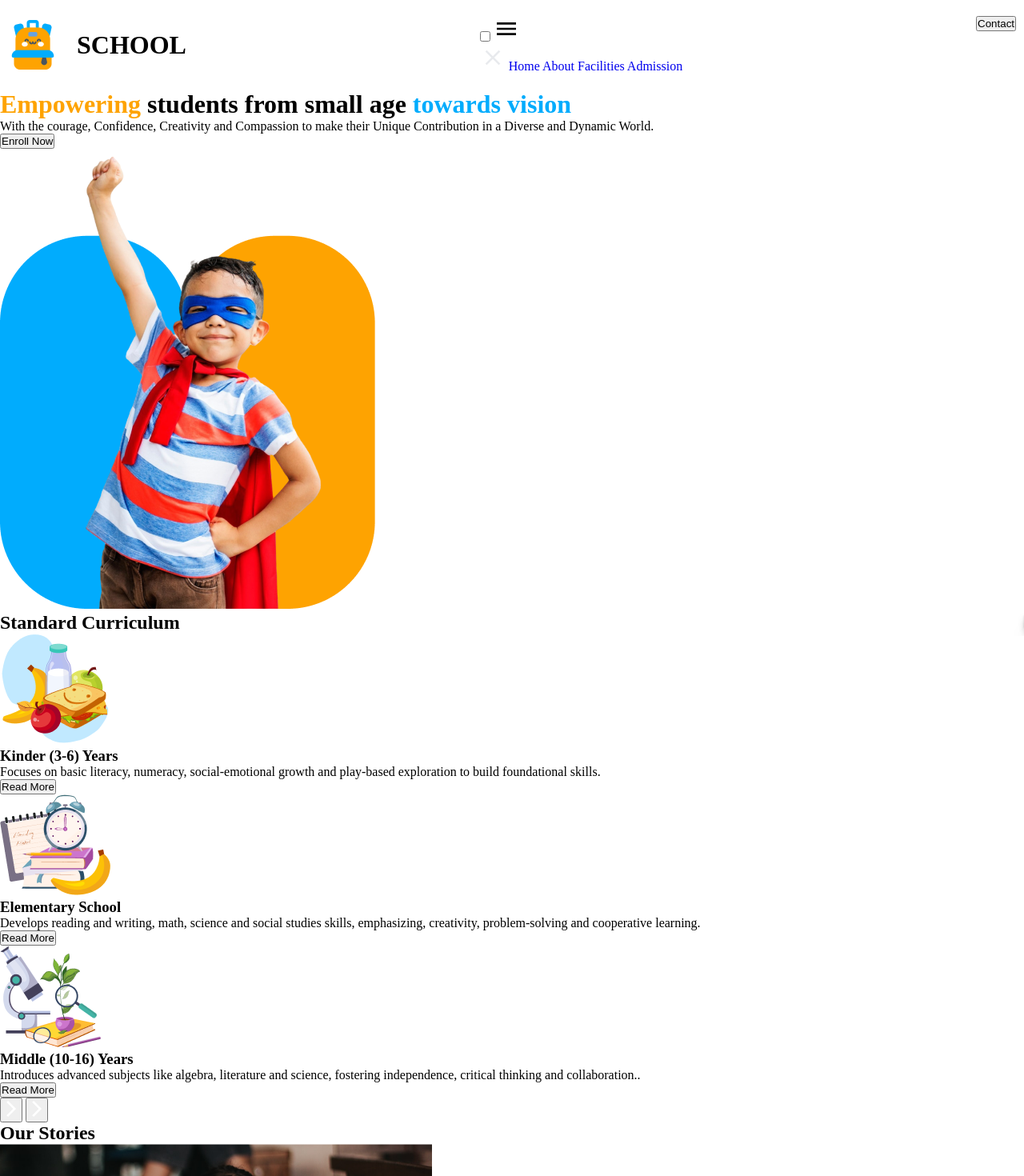
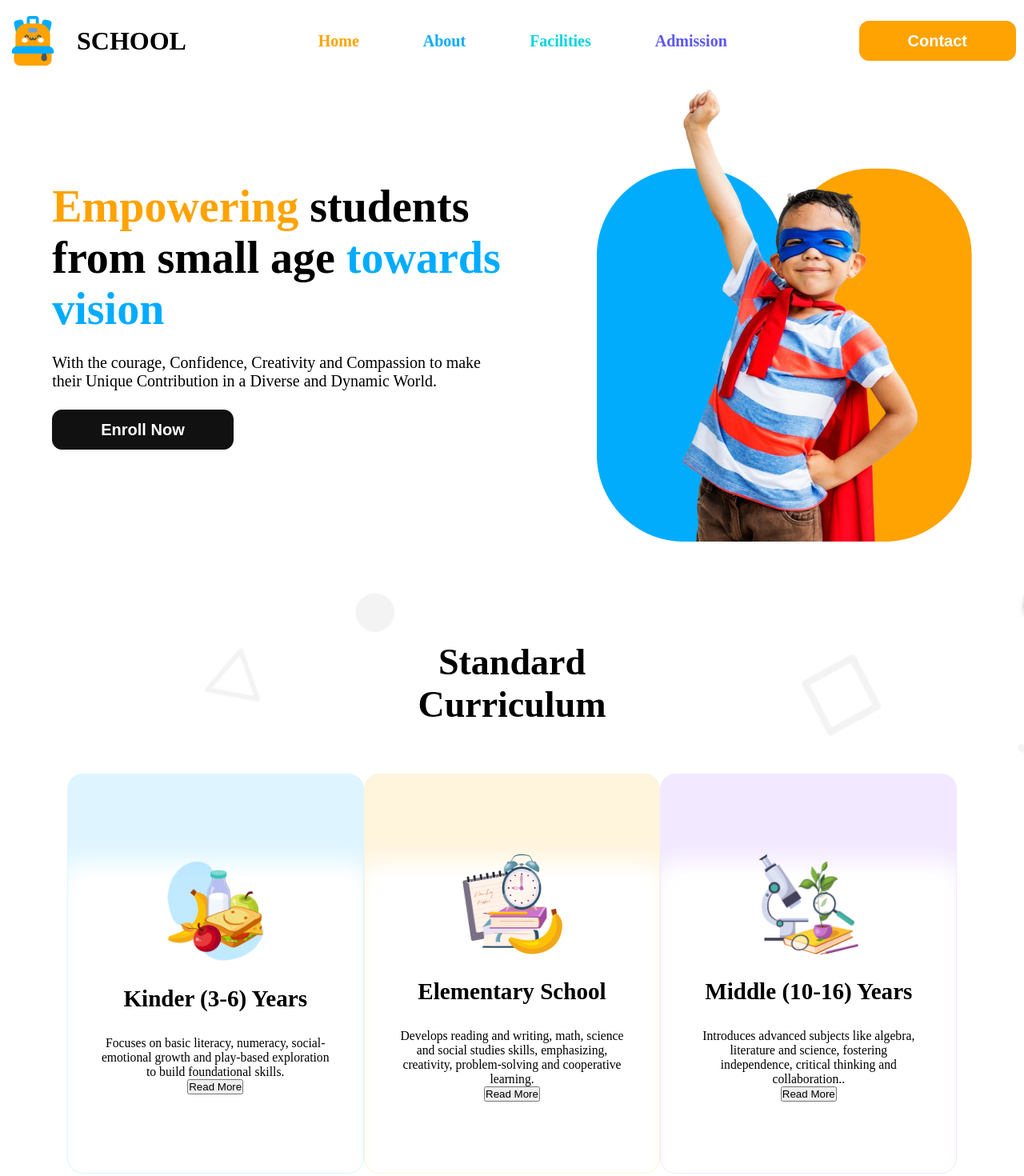
Before and after one commit to arjonghosh32/2nd-assing-repo, a plain HTML site: page index.html in a window 1280 px wide. Shown: the top 1470 px of the page at 80% size. Drawn offline with Linux system fonts and the light colour scheme.

Commit message:
5th time

```diff
--- a/style.css
+++ b/style.css
@@ -83,3 +83,237 @@ a, button {
   font-size: 2rem;
   font-weight: bold;
 }
+
+.top_left h2, img {
+  cursor: pointer;
+}
+
+.menu {
+  display: flex;
+  align-items: center;
+}
+
+/* nav link */
+
+nav {
+  display: flex;
+  align-items: center;
+  justify-content: flex-end;
+}
+
+.link_container {
+  display: flex;
+  flex-direction: row;
+  align-items: center;
+}
+
+#side_bar {
+  display: none;
+}
+
+.open_side_bar, .close_side_bar {
+  display: none;
+}
+
+nav a {
+  font-weight: 600;
+  font-size: 1.25rem;
+  display: inline-block;
+  padding: 0 2em;
+}
+
+.hbtn {
+  color: rgba(254, 163, 1, 1);
+}
+
+.abtn {
+  color: rgba(1, 172, 253, 1);
+}
+
+.fbtn {
+  color: #05D4DF;
+}
+
+.admibtn {
+  color: #5D58EF;
+}
+
+.hover:hover {
+  text-decoration: underline currentColor;
+}
+
+/* That one header button */
+
+.cta_btn {
+  margin: 6px 0px;
+}
+
+.cta button, .ctabtn button{
+  background-color: rgba(254, 163, 1, 1);
+  border-radius: 12px;
+  color: white;
+  font-weight: 600;
+  font-size: 1.25rem;
+  padding: 0.625em 3em;
+  border: 1px solid rgba(254, 163, 1, 1);
+}
+
+button {
+  transition: all 0.75s ease 0s;
+}
+
+.cta button:hover, .ctabtn button:hover {
+  background-color: white;
+  color: rgba(254, 163, 1, 1);
+  box-shadow: rgba(254, 163, 1, 1) 0px 5px 15px;
+}
+
+.ctabtn button:hover {
+  background-color: rgb(207, 132, 2);
+  color: white;
+  box-shadow: rgb(90, 88, 88) 0px 5px 15px;
+}
+
+/* Header banner section */
+
+.banner {
+  max-width: 1260px;
+  display: flex;
+  margin: 10px auto;
+  padding: 0 auto;
+  justify-content: space-around;
+  align-items: center;
+}
+
+/* banner left side text and a single button */
+
+.banner_text {
+  display: block;
+  max-width: 570px;
+  max-height: 331px;
+}
+
+.banner_text h1 {
+  font-size: 3.5rem;
+  font-weight: bold;
+  padding-bottom: 1.5rem;
+}
+
+.banner_text p {
+  font-size: 1.25rem;
+  padding-bottom: 1.5rem;
+}
+
+.banner_text button, .btn_style, .story_btn1 {
+  background-color: rgba(17, 17, 17, 1);
+  border-radius: 12px;
+  color: white;
+  font-weight: 600;
+  font-size: 1.25rem;
+  padding: 0.625em 3em;
+  border: 1px solid rgba(17, 17, 17, 1);
+
+}
+
+.banner button:hover, .btn_style:hover {
+  background-color: white;
+  border: 1px solid white;
+  color: black;
+  box-shadow: rgba( 0, 0, 0, 0.25) 0px 5px 15px;
+}
+
+/* banner image */
+
+.banner_photo img {
+  width: 100%;
+  height: 50%;
+  z-index: 4;
+}
+
+.section_1 {
+  background-image: url("assets/bg.png");
+  /* background-repeat: no-repeat; */
+  background-size: auto 100%;
+  background-position: 30% 0%;
+}
+
+.section_1 > div {
+  display: grid;
+  justify-content: center;
+  margin: 60px 140px;
+}
+
+.sec_1_title {
+  margin: 60px 390px 30px 390px;
+}
+
+.sec_1_title h1 {
+  text-align: center;
+  font-size: 2.875rem;
+  font-weight: bold;
+}
+
+.cards_container {
+  display: flex;
+  width: 100%;
+  margin: 30px auto;
+  max-width: 1260px;
+  justify-content: space-around;
+}
+
+.card {
+  background-color: #fff;
+  height: 500px;
+  width: 370.8px;
+  display: flex;
+  flex-direction: column;
+  justify-content: center;
+  align-items: center;
+  border-radius: 19px;
+  box-shadow: 0 4px 10px rgba(0, 0, 0, 0.1);
+  text-align: center;
+  padding: 20px 0;
+  transition: transform 0.2s ease, box-shadow 0.2s ease;
+}
+
+.card:hover, .left_item:hover, .stories_item:hover {
+  transform: translateY(-10px);
+  box-shadow: 0 6px 15px rgba(0, 0, 0, 0.2);
+}
+
+.card img {
+  width: 125px;
+  height: 126px;
+  margin-top: 10px;
+  margin-bottom: 30px;
+}
+
+.card h3 {
+  font-size: 1.82rem;
+  font-weight: bold;
+  margin-bottom: 30px;
+}
+
+.card p {
+  font-size: 0.98rem;
+  font-weight: 500;
+  padding: 0 40px;
+}
+
+
+/* Background colors for cards */
+
+.card:nth-child(1) {
+  border: 0.1px solid rgba(222, 245, 255, 1);
+  box-shadow: rgba(222, 245, 255, 1) 0px 120px 30px -12px inset, rgba(222, 245, 255, 1) 0px 18px 24px -18px inset;
+}
+
+.card:nth-child(2) {
+  border: 0.1px solid rgba(255, 244, 220, 1);
+  box-shadow: rgba(255, 244, 220, 1) 0px 120px 30px -12px inset, rgba(255, 244, 220, 1) 0px 18px 24px -18px inset;
+}
+
+.card:nth-child(3) {
+  border: 0.1px solid rgba(242, 232, 255, 1);
+  box-shadow: rgba(242, 232, 255, 1) 0px 120px 30px -12px inset, rgba(242, 232, 255, 1) 0px 18px 24px -18px inset;
+}
```
